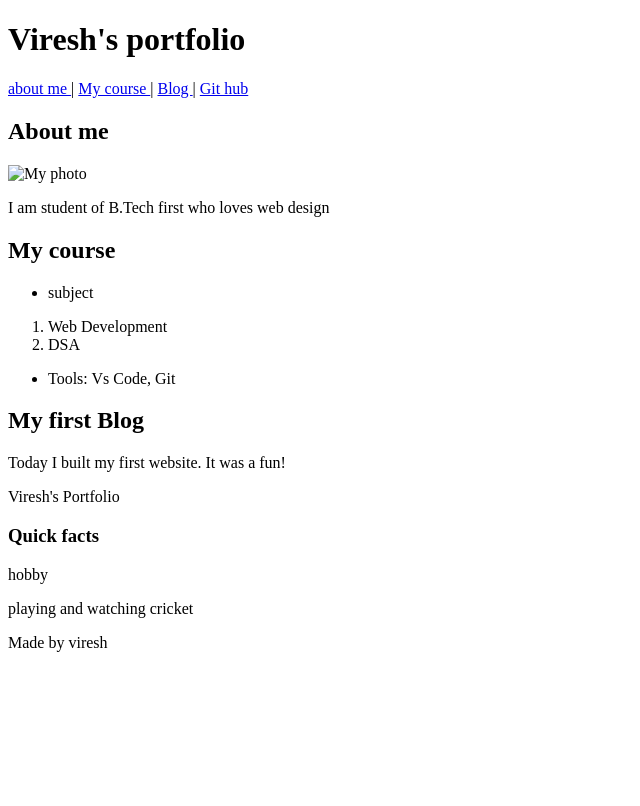
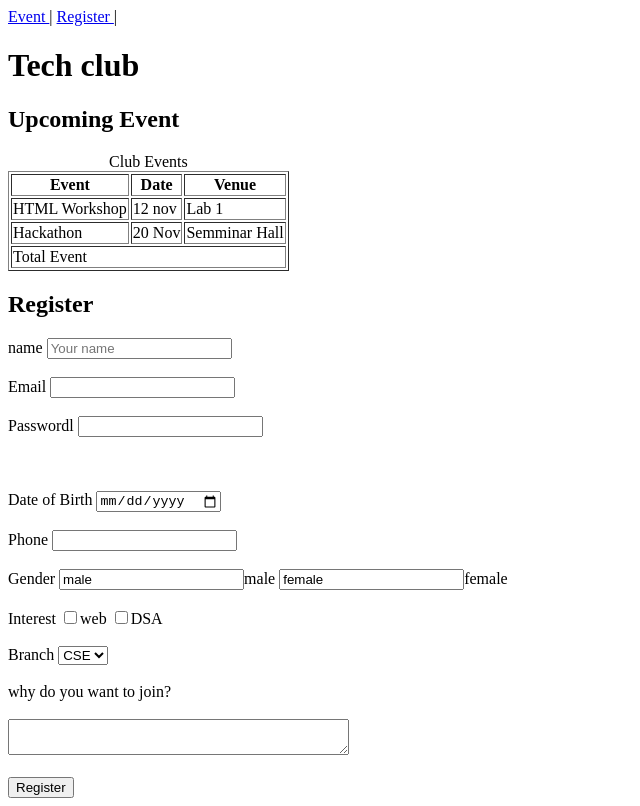
Before and after one commit to kushagragangwar25-hash/MERN_assignment, a plain HTML site: page index.html in a window 1280 px wide. Shown: the whole page, without its empty margins (0-640 px from the left). Drawn offline with Linux system fonts and the light colour scheme.

Commit message:
Add files via upload

```diff
--- a/index.html
+++ b/index.html
@@ -1,50 +1,88 @@
 <!DOCTYPE html>
 <html lang="en">
-
 <head>
     <meta charset="UTF-8">
     <meta name="viewport" content="width=device-width, initial-scale=1.0">
-    <title>Document</title>
+    <title> Document </title>
 </head>
+<body>
+      <a href="#Event "> Event </a>|
+      <a href="#Register ">Register </a>|
+      <h1> Tech club </h1>
 
-<body>
-    <h1> Viresh's portfolio </h1>
-    <a href="herf://www.google.com" target="_blank"> about me </a>|
-    <a href="#My course ">My course </a>|
-    <a href="#Blog">Blog </a>|
-    <a href="#Git hub ">Git hub </a>
-    <h2>About me </h2>
-    <img src="C:\Users\VIRESH\OneDrive\Pictures\Screenshots\Screenshot 2026-09-24 225338.png" alt="My photo"
-        width="200">
-    <p> I am student of B.Tech first who loves web design </p>
-    <h2> My course </h2>
-    <ul>
-        <li> subject </li>
-    </ul>
-    <ol>
-        <li> Web Development </li>
-        <li> DSA </li>
-    </ol>
-    </li>
-    <ul>
-        <li> Tools: Vs Code, Git </li>
-    </ul>
-    <h2> My first Blog </h2>
-    <p> Today I built my first website. It was a fun!</p>
+      <h2> Upcoming Event </h2>
 
-    <header> Viresh's Portfolio </header>
-    <h3> Quick facts </h3>
-    <p> hobby </p>
-    <p> playing and watching cricket </p>
-    <p> Made by viresh
-    </p>
+          <table border ="1">
+            <caption> Club Events </caption>
+            <tr>
+            <th>Event</th>
+            <th>Date</th>
+            <th>Venue</th>
+            </tr>
+            <tr>
+              <td>HTML Workshop</td>
+              <td>12 nov</td>
+              <td>Lab 1 </td>
+            </tr>
+            <tr>
+              <td>Hackathon</td>
+              <td>20 Nov </td>
+              <td>Semminar Hall </td>
+            </tr>
+            <tr>
+              <td colspan="3"> Total Event</td>
+            </tr>
+
+          </table>
+          <h2>Register</h2>
+          <form>
+            <label for = "name">name</label>
+            <input type ="text" id="name" name="name "
+            placeholder="Your name ">
+            <br> <br>
+
+            <label for = "email">Email</label>
+            <input type ="email" id="email" name="email ">
+              <br> <br>
+            <label for = "password">Passwordl</label>
+            <input type ="password" id="password" name="password ">
+
+            <br> <br>
 
 
+            <br> <br>
+            <label for = "dob">Date of Birth</label>
+            <input type ="date" id="dob" name="dob ">
+            <br> <br>
+            <label for = "phone">Phone </label>
+            <input type ="tel" id="phone" name="phone ">
+            <br> <br>
+            <label>Gender</label>
+            <input type ="ratio"  name="gender " value="male">male
+            <input type ="ratio"  name="gender " value="female">female
+             <br> <br>
+            <label>Interest</label>
+            <input type ="checkbox"  name="Interest " value="web">web
+            <input type ="checkbox"  name="Interest " value="DSA">DSA
+             <br> <br>
+            <label for ="branch"> Branch </label>
+            <select id="branch" name=" branch">
+              <option value="CSE">CSE </option>
+              <option value="IT">IT </option>
+              <option value="ECE">ECE </option>
+              <option value="ME">ME </option>
+            </select>
+            <br> <br>
+            <label for ="reason"> why do you want to join?</label>
+             <br> <br>
+             <textarea id="reason" name="reason"
+             row="4" cols="40"></textarea>
+             <br> <br>
 
-
+             <button type="submit">Register</button>
+          </form>
 
 
 
 </body>
-
 </html>
```
